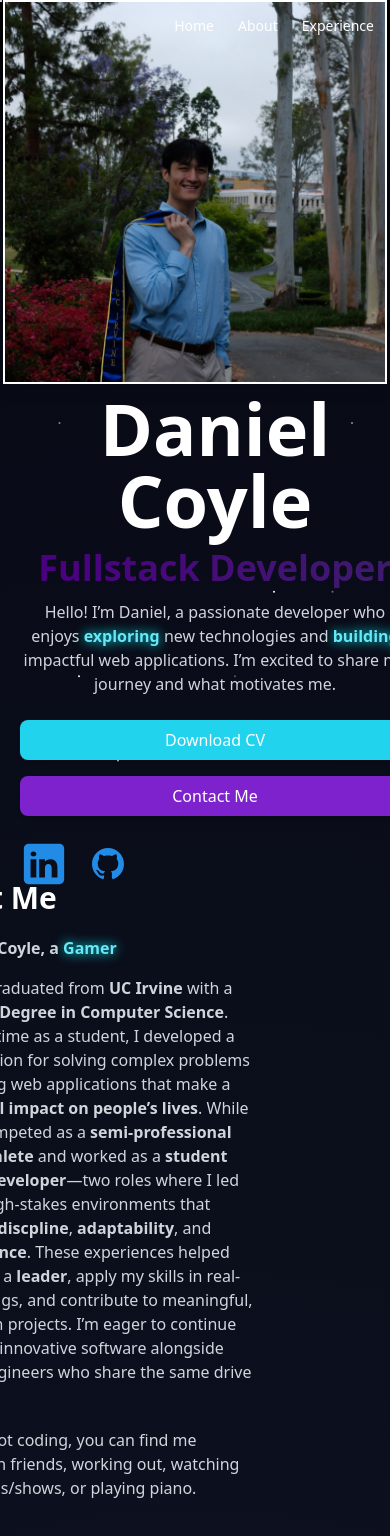
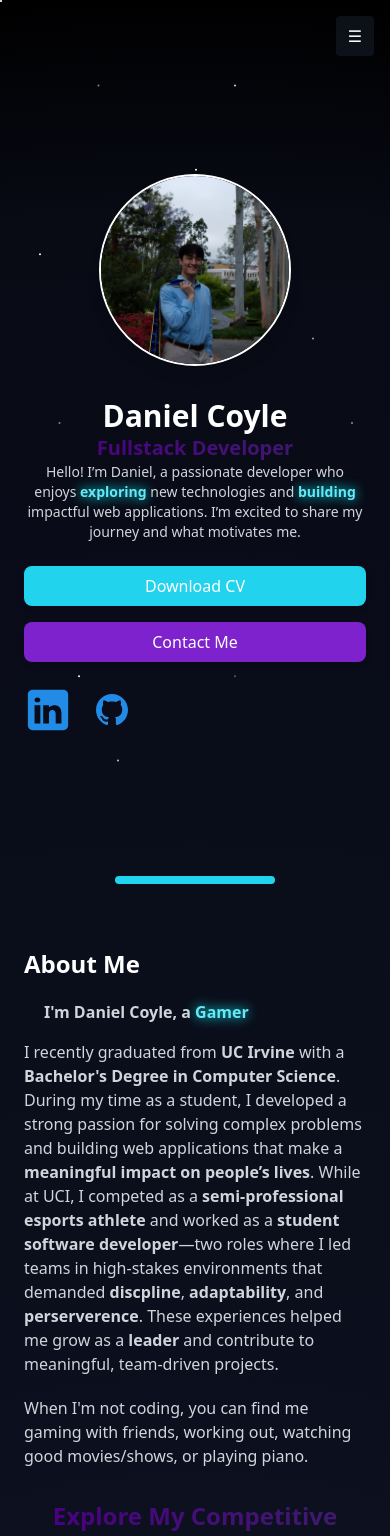
Before and after one commit to XiaoDanny/XiaoDannyPortfolio, a Next.js app: page / in a window 390 px wide. Shown: the top 1536 px of the page. Built offline with nearby package versions, Linux system fonts and the light colour scheme.

Commit message:
mobile optimization

```diff
--- a/src/app/page.tsx
+++ b/src/app/page.tsx
@@ -2,12 +2,14 @@
 import { useEffect, useRef, useState } from "react";
 import TypingText from "./components/TypingText";
 import Timeline from "./components/Timeline";
+
 export default function Home() {
   const starsRef = useRef<HTMLDivElement>(null);
   const stars2Ref = useRef<HTMLDivElement>(null);
   const wrapperRef = useRef<HTMLDivElement>(null);
   const videoRef = useRef<HTMLVideoElement>(null);
 
+  const [menuOpen, setMenuOpen] = useState(false);
   const [showJourneyText, setShowJourneyText] = useState(true);
   const [showVideo, setShowVideo] = useState(false);
   const [showHighlights, setShowHighlights] = useState(false);
@@ -65,8 +67,6 @@ export default function Home() {
 
   const currentClip = slideshowClips[currentIndex]; // Use the single declaration of currentIndex
 
-  // Control playback and mute on state or clip change
-
   // Parallax effect for stars layers
   useEffect(() => {
     const handleScroll = () => {
@@ -103,8 +103,6 @@ export default function Home() {
       setShowVideoFade(false);
     }
   }, [showHighlights]);
-
-  // …after your showHighlights useEffect…
 
   // 1) Re-apply volume and mute when the clip (or play/pause) changes
   useEffect(() => {
@@ -155,20 +153,57 @@ export default function Home() {
       <div className="relative z-20 font-sans text-white">
 {/* Header */}
 <header className="fixed top-0 w-full p-4 bg-transparent z-30">
-          <nav className="max-w-7xl mx-auto flex justify-between items-center">
-            <div className="text-lg font-bold" />
-            <ul className="flex gap-6 text-sm sm:text-base">
+  {/* make nav relative so the absolute dropdown can be positioned relative to it */}
+  <nav className="relative max-w-7xl mx-auto flex justify-between items-center">
+    <div className="text-lg font-bold"></div>
+
+    {/* Desktop links */}
+    <ul className="hidden md:flex gap-6 text-sm md:text-base">
       {["home", "about", "experience"].map((id) => (
         <li key={id}>
           <a
             href={`#${id}`}
             className="capitalize hover:text-blue-500 transition-colors"
+            onClick={() => setMenuOpen(false)}
           >
             {id}
           </a>
         </li>
       ))}
     </ul>
+
+    {/* Mobile hamburger */}
+    <button
+      className="md:hidden px-3 py-2 rounded bg-gray-800/40"
+      onClick={() => setMenuOpen((s) => !s)}
+      aria-label="Open menu"
+    >
+      ☰
+    </button>
+
+    {/* mobile menu panel - positioned absolutely under the nav/hamburger */}
+    <div
+      className={`md:hidden absolute right-4 top-full mt-2 z-50 transform transition-all duration-150 ${
+        menuOpen ? "opacity-100 scale-100" : "opacity-0 scale-95 pointer-events-none"
+      }`}
+      style={{ willChange: "transform, opacity" }}
+    >
+      <div className="min-w-[160px] bg-gray-900/95 text-white rounded-lg py-2 shadow-lg backdrop-blur-sm border border-gray-800">
+        <ul className="flex flex-col">
+          {["home", "about", "experience"].map((id) => (
+            <li key={id}>
+              <a
+                href={`#${id}`}
+                onClick={() => setMenuOpen(false)}
+                className="block px-4 py-2 text-sm hover:bg-gray-800/60"
+              >
+                {id}
+              </a>
+            </li>
+          ))}
+        </ul>
+      </div>
+    </div>
   </nav>
 </header>
 
@@ -177,22 +212,22 @@ export default function Home() {
           {/* Home */}
           <section
             id="home"
-            className="relative min-h-screen flex items-center justify-center"
+            className="relative min-h-screen flex items-center justify-center pt-16"
           >
-            <div className="flex flex-col md:flex-row items-center justify-center gap-8">
+            <div className="flex flex-col md:flex-row items-center justify-center gap-8 px-6">
               <img
                 src="/Images/Image1.jpg"
                 alt="Profile"
-                className="w-96 h-96 border-2 border-white object-cover shadow-lg"
+                className="w-48 h-48 md:w-96 md:h-96 border-2 border-white object-cover shadow-lg rounded-full"
               />
               <div className="max-w-md text-center md:text-left">
-                <h1 className="text-7xl font-bold translate-x-5 -translate-y-6">
+                <h1 className="text-3xl md:text-7xl font-bold md:translate-x-5 md:-translate-y-6">
                   Daniel Coyle
                 </h1>
-                <h2 className="text-4xl font-bold cosmic-gradient translate-x-5 -translate-y-3">
+                <h2 className="text-xl md:text-4xl lg:text-5xl font-bold cosmic-gradient md:translate-x-5 md:-translate-y-3">
                   Fullstack Developer
                 </h2>
-                <p className="text-gray-300 mb-6 translate-x-5">
+                <p className="text-gray-300 mb-6 md:translate-x-5 text-sm md:text-base">
                   Hello! I’m Daniel, a passionate developer who enjoys{" "}
                   <span className="text-cyan-300 font-semibold drop-shadow-[0_0_6px_#00FFFF]">
                     exploring
@@ -208,18 +243,18 @@ export default function Home() {
                   <a
                     href="/Daniel_Coyle_Resume.pdf"
                     download
-                    className="hover:scale-110 transition-transform duration-200 bg-cyan-400 text-white px-6 py-2 rounded-lg shadow-md hover:bg-blue-600 hover:shadow-[0_0_8px_rgb(14,188,212)] translate-x-5"
+                    className="hover:scale-110 transition-transform duration-200 bg-cyan-400 text-white px-6 py-2 rounded-lg shadow-md hover:bg-blue-600 hover:shadow-[0_0_8px_rgb(14,188,212)] md:translate-x-5"
                   >
                     Download CV
                   </a>
                   <a
                     href="mailto:danieljcoyle02@gmail.com"
-                    className="hover:scale-110 transition-transform duration-200 bg-purple-700 text-white px-6 py-2 rounded-lg shadow-md hover:bg-gray-800 hover:shadow-[0_0_8px_rgb(139,0,255)] translate-x-5"
+                    className="hover:scale-110 transition-transform duration-200 bg-purple-700 text-white px-6 py-2 rounded-lg shadow-md hover:bg-gray-800 hover:shadow-[0_0_8px_rgb(139,0,255)] md:translate-x-5"
                   >
                     Contact Me
                   </a>
                 </div>
-                <div className="flex gap-4 mt-6 translate-x-5">
+                <div className="flex gap-4 mt-6">
                   <a
                     href="https://www.linkedin.com/in/danieljcoyle/"
                     target="_blank"
@@ -247,21 +282,21 @@ export default function Home() {
             </div>
           </section>
           {/* Divider */}
-          <div className="flex justify-center my-8">
-            <div className="w-40 h-2 bg-cyan-400 rounded transform -translate-x-96 -translate-y-36 rotate-[-45deg]" />
+          <div className="flex justify-center my-8 px-6">
+            <div className="w-40 h-2 bg-cyan-400 rounded transform md:-translate-x-96 md:-translate-y-36 md:rotate-[-45deg]" />
           </div>
 
           {/* About Me / Highlights Section */}
           <section
             id="about"
-            className="py-0 flex flex-col items-start justify-start w-full max-w-6xl mx-auto px-6 relative transform -translate-y-20 -translate-x-28"
+            className="py-8 flex flex-col items-start justify-start w-full max-w-6xl mx-auto px-6 relative md:transform md:-translate-y-20 md:-translate-x-28"
           >
-            <h2 className="text-3xl font-bold mb-4 ">About Me</h2>
+            <h2 className="text-2xl md:text-3xl font-bold mb-4 ">About Me</h2>
 
             {!showHighlights ? (
               <>
                 {/* Typing Text */}
-                <div className="-translate-x-5">
+                <div className="md:-translate-x-5">
                   <TypingText
                     label="I&#39;m Daniel Coyle, a"
                     phrases={[
@@ -277,9 +312,7 @@ export default function Home() {
                 {/* Paragraphs */}
                 <p className="mt-5 text-gray-300 max-w-xl">
                   I recently graduated from{" "}
-                  <span className="font-bold">
-                    UC Irvine
-                  </span>{" "}
+                  <span className="font-bold">UC Irvine</span>{" "}
                   with a{" "}
                   <span className="font-bold">
                    Bachelor{"'"}s Degree in Computer Science
@@ -291,38 +324,14 @@ export default function Home() {
                     meaningful impact on people’s lives
                   </span>
                   . While at UCI, I competed as a{" "}
-                  <span className="font-bold">
-                    semi-professional esports athlete
-                  </span>
-                  {" "}and worked as a{" "}
-                  <span className="font-bold">
-                    student software developer
-                  </span>
-                  —two roles where I{" "}
-                  led
-                  teams in high-stakes environments that demanded
-                  <span className="font-bold">
-                  {" "}discpline
-                  </span>
-                  ,{" "}
-                  <span className="font-bold">
-                    adaptability
-                  </span>
-                  , and{" "}
-                  <span className="font-bold">
-                    perserverence
-                  </span>
-                  . These experiences helped me grow as a{" "}
-                  <span className="font-bold">
-                    leader
-                  </span>
-                  , apply my skills in real-world settings, and contribute to
-                  meaningful, team-driven projects. I’m eager to continue
-                  developing innovative software alongside talented engineers
-                  who share the same drive for {" "}<span className="font-bold">
-                  impact
-                  </span>
-                  .
+                  <span className="font-bold">semi-professional esports athlete</span>{" "}
+                  and worked as a{" "}
+                  <span className="font-bold">student software developer</span>
+                  —two roles where I led teams in high-stakes environments that demanded{" "}
+                  <span className="font-bold">discpline</span>,{" "}
+                  <span className="font-bold">adaptability</span>, and{" "}
+                  <span className="font-bold">perserverence</span>. These experiences helped me grow as a{" "}
+                  <span className="font-bold">leader</span> and contribute to meaningful, team-driven projects.
                 </p>
                 <p className="mt-5 text-gray-300 max-w-xl">
                   When I&#39;m not coding, you can find me gaming with friends,
@@ -336,7 +345,7 @@ export default function Home() {
                       setShowHighlights(true); // Show highlights on click
                       setShowJourneyText(false); // Hide the journey text
                     }}
-                    className="text-4xl font-bold cosmic-gradient cursor-pointer hover:scale-105 transition-transform"
+                    className="text-2xl md:text-4xl font-bold cosmic-gradient cursor-pointer hover:scale-105 transition-transform"
                   >
                     Explore My Competitive Journey
                   </button>
@@ -353,11 +362,11 @@ export default function Home() {
                   Highlights
                 </div>
 
-                {/* Video Wrapper (fades in) */}
+                {/* Video Wrapper (responsive) */}
                 <div
                   ref={wrapperRef}
-                  className={`absolute top-20 -right-72 ml-4 w-[800px] h-[450px]
-                rounded-lg shadow-lg overflow-visible bg-transparent
+                  className={`relative md:absolute md:top-20 md:-right-72 ml-4 w-full md:w-[800px] h-56 md:h-[450px]
+                rounded-lg shadow-lg overflow-hidden bg-transparent
                 transition-opacity duration-700
                 ${showVideoFade ? "opacity-100" : "opacity-0"}`}
                 >
@@ -433,12 +442,6 @@ export default function Home() {
                       `I beat T1 Faker in soloq`,
                       `I'm a Bjergsen fan`,
                       `I peaked 1100 LP in NA soloq`,
-                      `My flash is on F`,
-                      `I'm a RoseThorn fan`,
-                      `I'm a Kurulean fan`,
-                      `I'm a Strompest fan`,
-                      `I'm a Gorica Fan`,
-                      `I'm a Joey fan`,
                     ]}
                     className="mt-6 -translate-x-0 -translate-y-4"
                   />
@@ -479,7 +482,7 @@ export default function Home() {
           </section>
 
           {/* ── Experience & Projects Section ── */}
-          <h2 id="experience" className="text-4xl font-bold mb-4 text-center">
+          <h2 id="experience" className="text-3xl md:text-4xl font-bold mb-4 text-center">
             Experience
           </h2>
 
@@ -488,7 +491,7 @@ export default function Home() {
           </div>
         </main>
         {/* Footer */}
-        <footer className="absolute bottom-0 left-0 p-4 text-gray-400 text-sm translate-y-16">
+        <footer className="relative mt-12 p-4 text-gray-400 text-sm">
           Designed and Developed by <br />
           <span className="text-white font-semibold">Daniel Coyle</span>
         </footer>
```
Also changed, not shown: src/app/layout.tsx (+9 -3 lines). Lines whose indentation alone changed are shown as unchanged.
